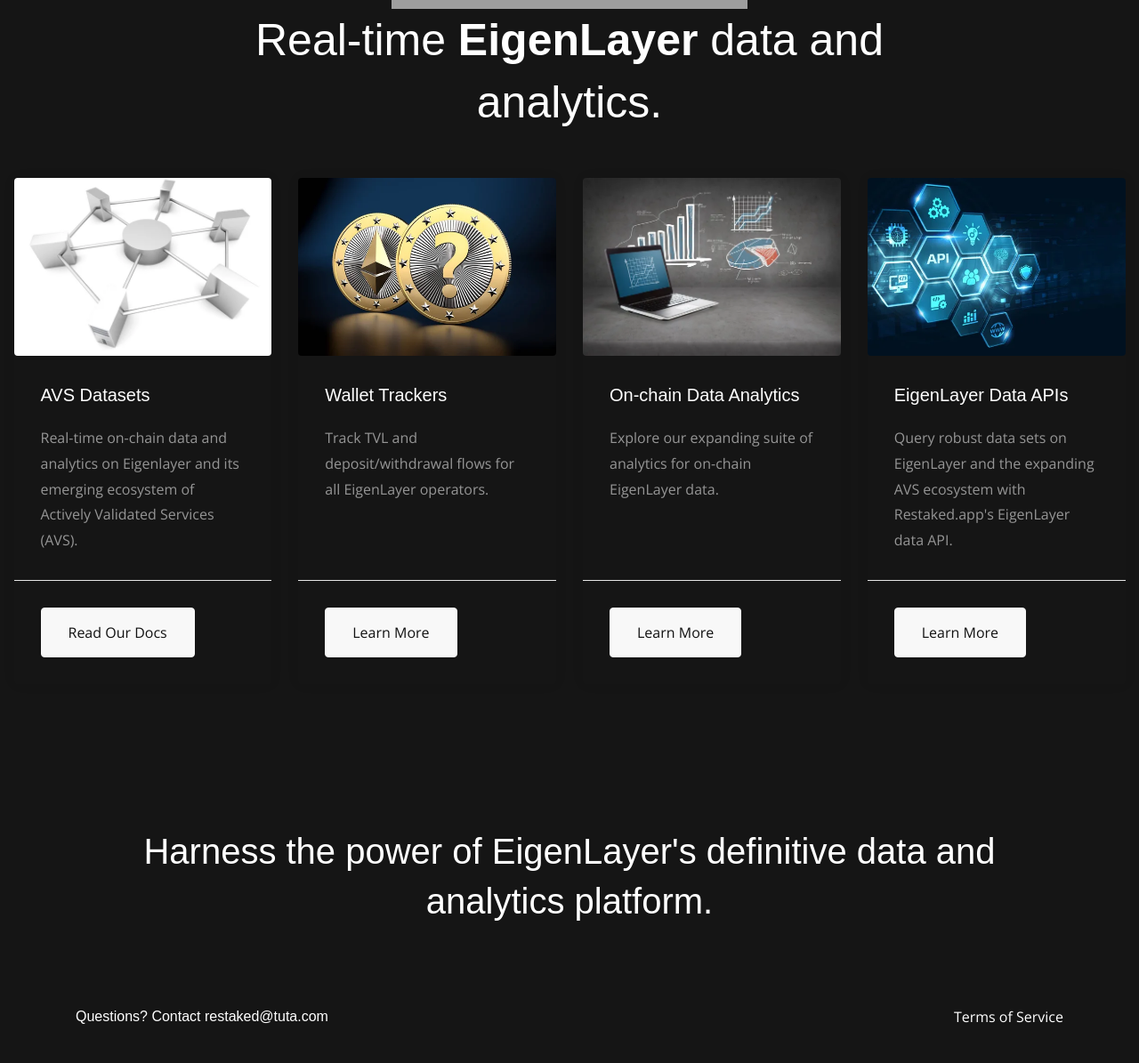
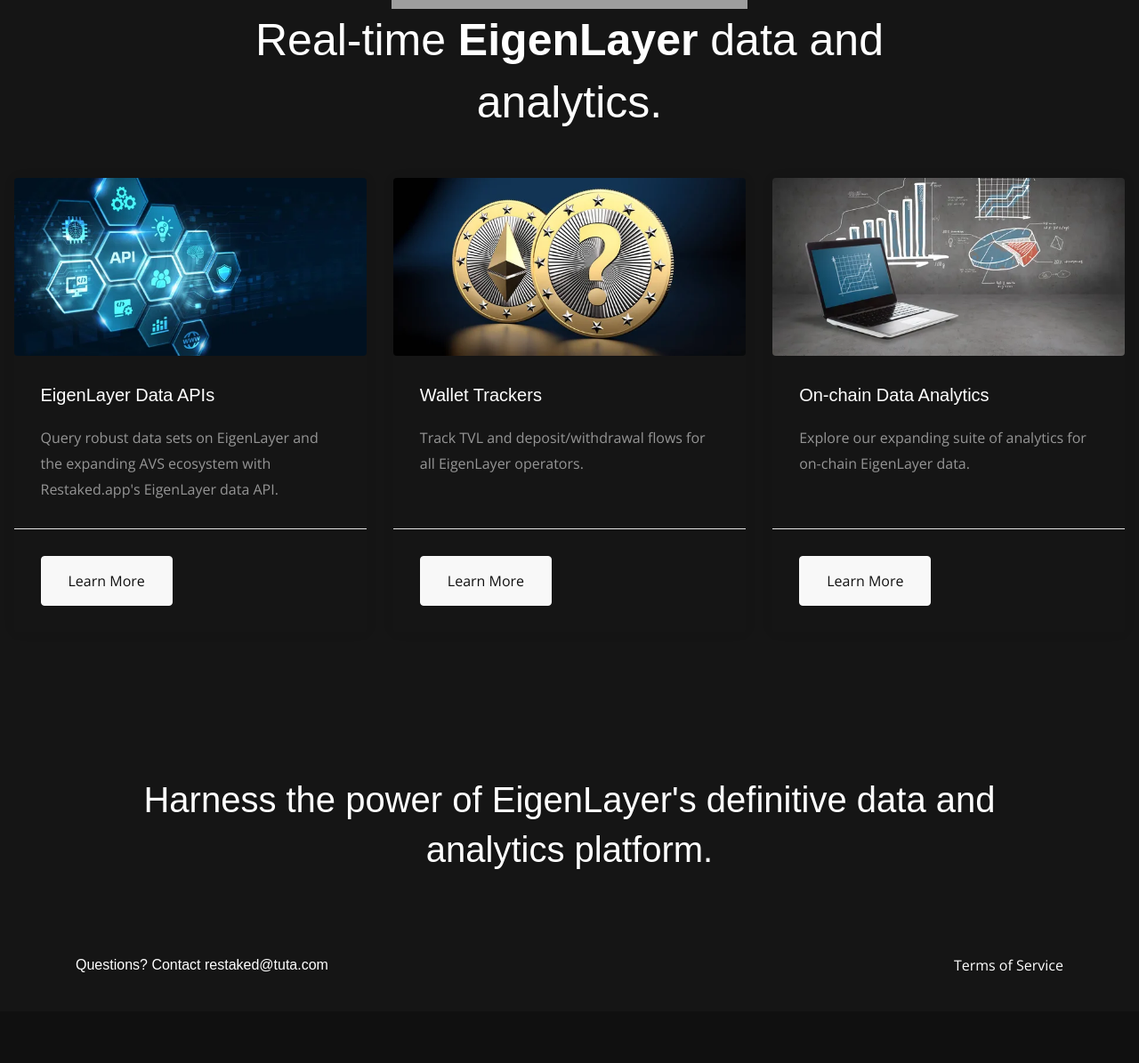
Before and after one commit to 0xhiro/restaked-prod, a Django app: page / in a window 1280 px wide. Shown: the part 330-1525 px from the top of the page at 89% size. After the commit the page ends 1423 px from the top, so only its background shows below. Run offline with Django 5.2, Linux system fonts and the light colour scheme; some libraries are stand-ins or nearby versions; some web fonts are replaced; grey boxes are pictures that could not be loaded.

Commit message:
remove card

```diff
--- a/main_app/templates/components/widgets/_showcase.html
+++ b/main_app/templates/components/widgets/_showcase.html
@@ -9,15 +9,15 @@
                 <div class="card-deck">
                     <!-- Card 1 -->
                     <div class="card card-showcase lift bg-dark text-white">
-                        <img src="{% static 'images/avs.jpg' %}" class="card-img-top" alt="AVS Datasets">
-                        <div class="card-body">
-                            <h5 class="card-title">AVS Datasets</h5>
-                            <p class="card-text">Real-time on-chain data and analytics on Eigenlayer and its emerging ecosystem of Actively Validated Services (AVS).</p>
-                        </div>
-                        <div class="card-footer bg-dark text-white">
-                            <button class="btn btn-light" onclick="redirectToDocs()">Read Our Docs</button>
-                       </div>
-                    </div>
+                      <img src="{% static 'images/api.jpg' %}" class="card-img-top" alt="EigenLayer Data APIs">
+                      <div class="card-body">
+                          <h5 class="card-title">EigenLayer Data APIs</h5>
+                          <p class="card-text">Query robust data sets on EigenLayer and the expanding AVS ecosystem with Restaked.app's EigenLayer data API.</p>
+                      </div>
+                      <div class="card-footer bg-dark text-white">
+                        <button class="btn btn-light" onclick="window.location.href='/dashboard/'">Learn More</button>
+                      </div>
+                  </div>
 
                     <!-- Card 2 -->
                     <div class="card card-showcase lift bg-dark text-white">
@@ -44,16 +44,7 @@
                     </div>
 
                     <!-- Card 4 -->
-                    <div class="card card-showcase lift bg-dark text-white">
-                        <img src="{% static 'images/api.jpg' %}" class="card-img-top" alt="EigenLayer Data APIs">
-                        <div class="card-body">
-                            <h5 class="card-title">EigenLayer Data APIs</h5>
-                            <p class="card-text">Query robust data sets on EigenLayer and the expanding AVS ecosystem with Restaked.app's EigenLayer data API.</p>
-                        </div>
-                        <div class="card-footer bg-dark text-white">
-                          <button class="btn btn-light" onclick="window.location.href='/dashboard/'">Learn More</button>
-                        </div>
-                    </div>
+
                 </div>
             </div>
         </div>
```
